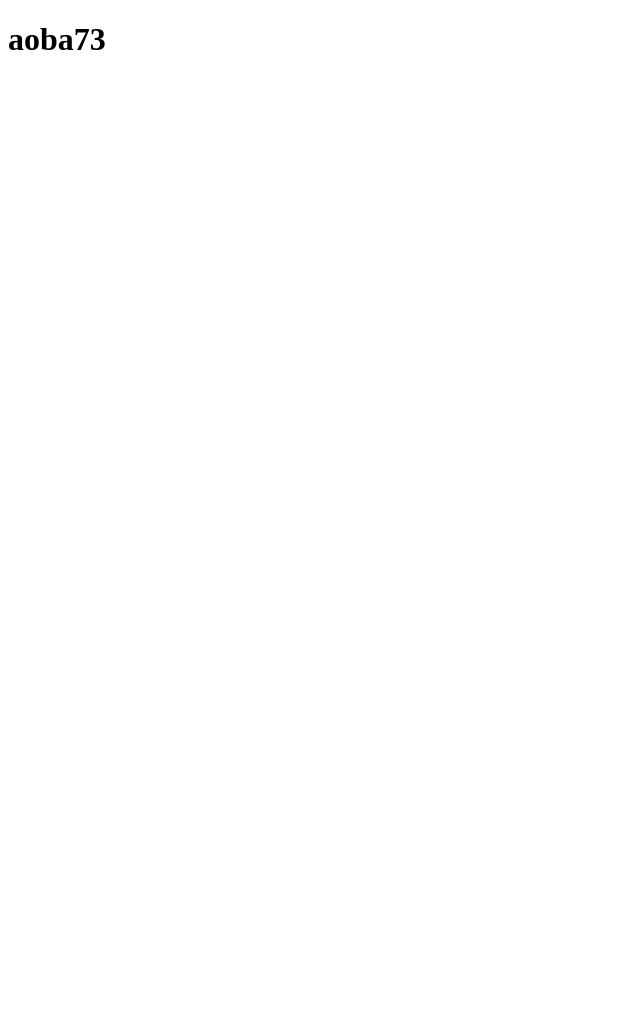
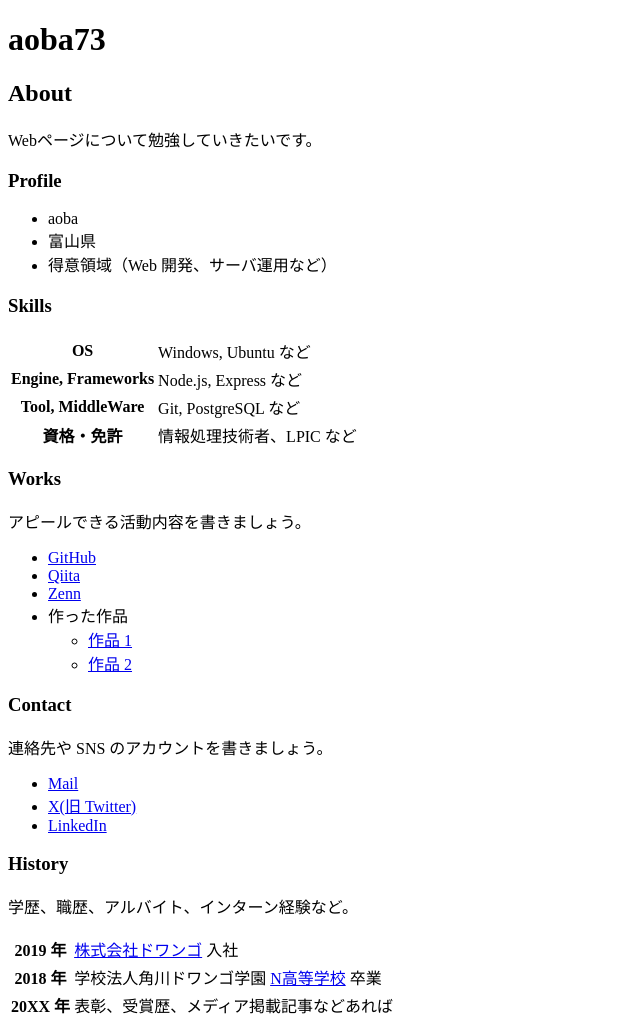
Before and after one commit to aoao73/aoao73.github.io, a plain HTML site: page index.html in a window 1280 px wide. Shown: the whole page, without its empty margins (0-640 px from the left). Before the commit the page ends 800 px from the top, so only its background shows below. Drawn offline with Linux system fonts and the light colour scheme.

Commit message:
情報を追加

```diff
--- a/index.html
+++ b/index.html
@@ -7,5 +7,77 @@
   </head>
   <body>
     <h1>aoba73</h1>
+
+    <h2>About</h2>
+    <p>
+      Webページについて勉強していきたいです。<br>
+    </p>
+
+    <h3>Profile</h3>
+    <ul>
+      <li>aoba</li>
+      <li>富山県</li>
+      <li>得意領域（Web 開発、サーバ運用など）</li>
+    </ul>
+
+    <h3>Skills</h3>
+    <table>
+      <tr>
+        <th>OS</th>
+        <td>Windows, Ubuntu など</td>
+      </tr>
+      <tr>
+        <th>Engine, Frameworks</th>
+        <td>Node.js, Express など</td>
+      </tr>
+      <tr>
+        <th>Tool, MiddleWare</th>
+        <td>Git, PostgreSQL など</td>
+      </tr>
+      <tr>
+        <th>資格・免許</th>
+        <td>情報処理技術者、LPIC など</td>
+      </tr>
+    </table>
+
+    <h3>Works</h3>
+    <p>アピールできる活動内容を書きましょう。</p>
+    <ul>
+      <li><a href="https://aoao73.github.com/">GitHub</a></li>
+      <li><a href="https://qiita.com/">Qiita</a></li>
+      <li><a href="https://zenn.dev/">Zenn</a></li>
+      <li>
+        作った作品
+        <ul>
+          <li><a href="https://example.com/">作品 1</a></li>
+          <li><a href="https://example.com/">作品 2</a></li>
+        </ul>
+      </li>
+    </ul>
+
+    <h3>Contact</h3>
+    <p>連絡先や SNS のアカウントを書きましょう。</p>
+    <ul>
+      <li><a href="mailto:name@example.com">Mail</a></li>
+      <li><a href="https://twitter.com/n_yobikou">X(旧 Twitter)</a></li>
+      <li><a href="https://www.linkedin.com/">LinkedIn</a></li>
+    </ul>
+
+    <h3>History</h3>
+    <p>学歴、職歴、アルバイト、インターン経験など。</p>
+    <table>
+      <tr>
+        <th>2019 年</th>
+        <td><a href="https://dwango.co.jp/">株式会社ドワンゴ</a> 入社</td>
+      </tr>
+      <tr>
+        <th>2018 年</th>
+        <td>学校法人角川ドワンゴ学園 <a href="https://nnn.ed.jp/">N高等学校</a> 卒業</td>
+      </tr>
+      <tr>
+        <th>20XX 年</th>
+        <td>表彰、受賞歴、メディア掲載記事などあれば</td>
+      </tr>
+    </table>
   </body>
 </html>
```
